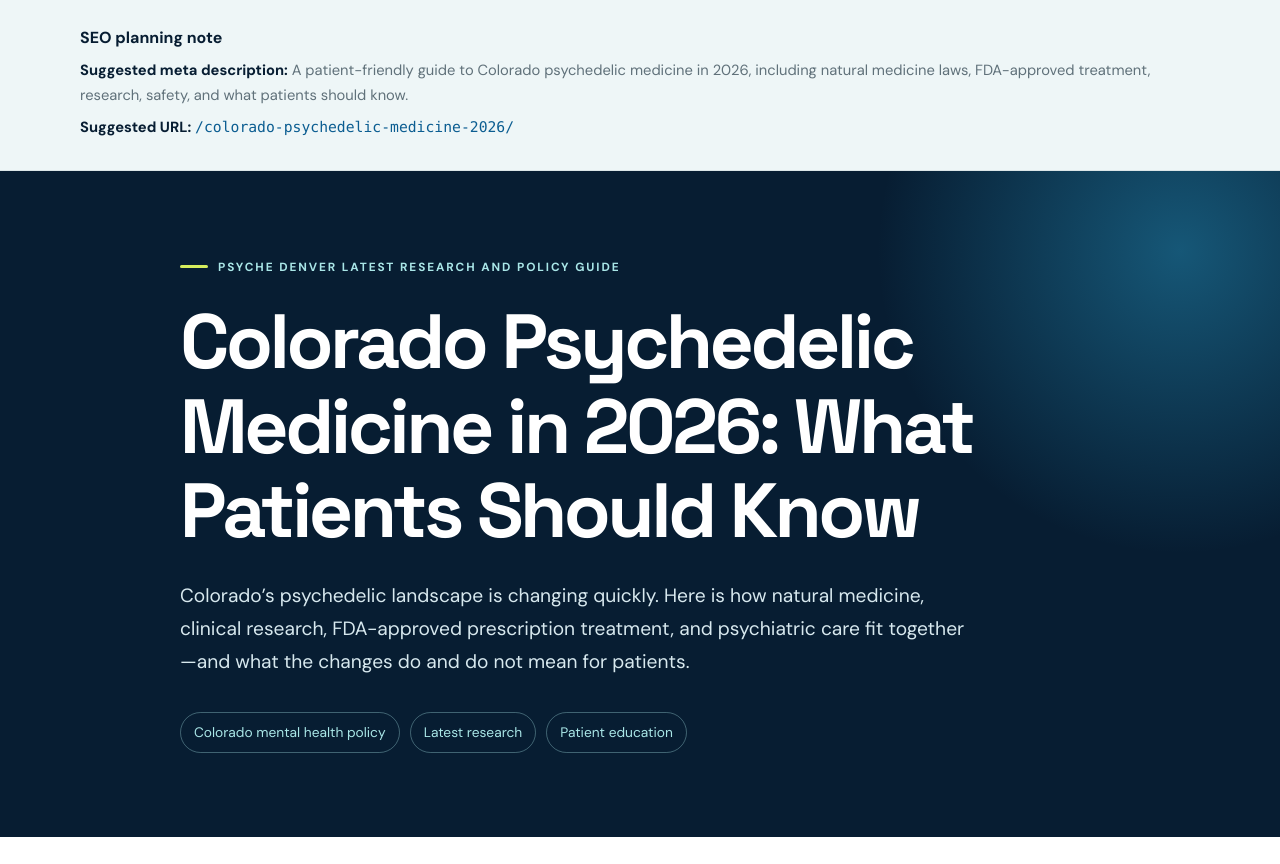
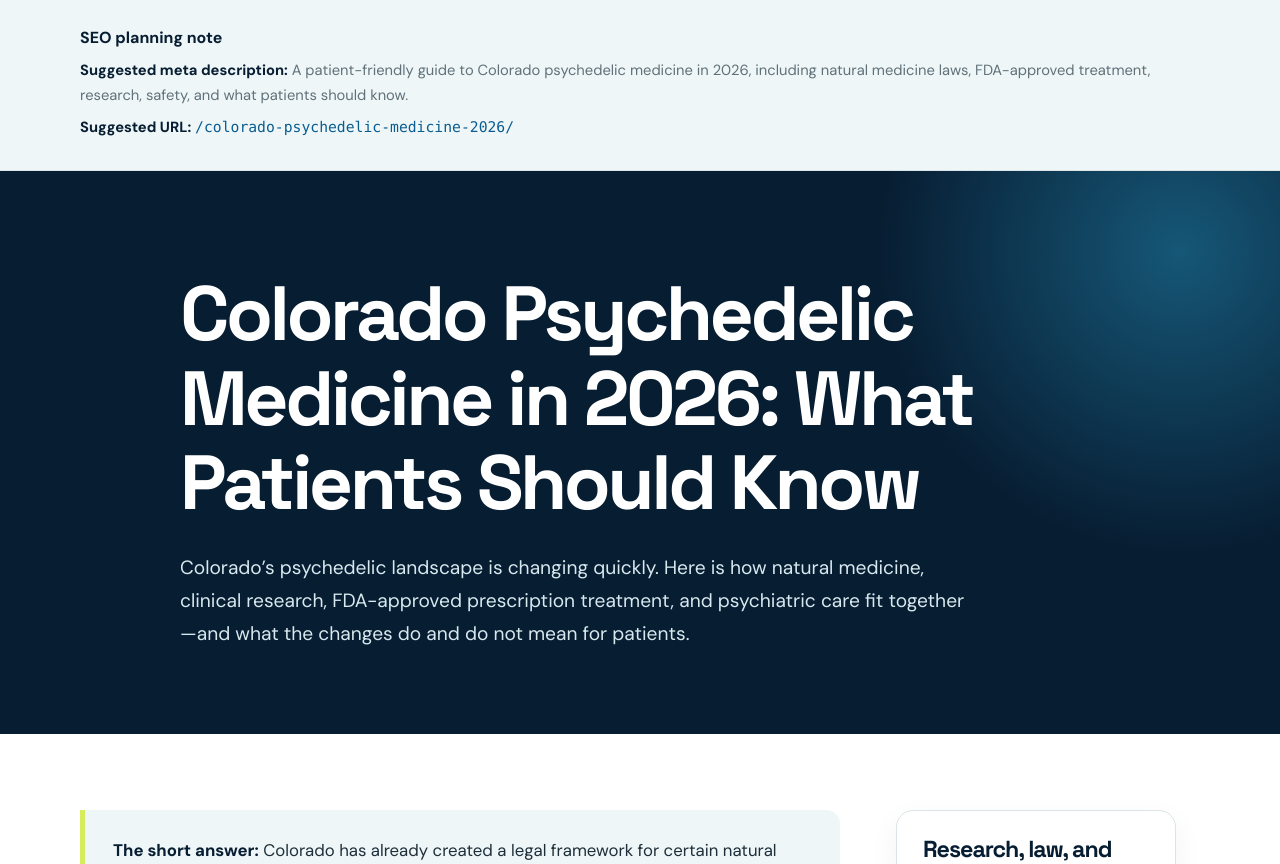
Before and after one commit to paulw-git/seo-client-reports, a plain HTML site: page psyche-denver-colorado-psychedelic-medicine-2026/index.html in a window 1280 px wide. Shown: the top 864 px of the page. Drawn offline with Linux system fonts and the light colour scheme.

Commit message:
Simplify Psyche article hero presentation
Co-authored-by: Manus <dev-agent@manus.ai>

```diff
--- a/psyche-denver-colorado-psychedelic-medicine-2026/index.html
+++ b/psyche-denver-colorado-psychedelic-medicine-2026/index.html
@@ -32,8 +32,7 @@
 <body>
 <main>
 <section class="seo-note"><div class="shell"><strong>SEO planning note</strong><p><strong>Suggested meta description:</strong> A patient-friendly guide to Colorado psychedelic medicine in 2026, including natural medicine laws, FDA-approved treatment, research, safety, and what patients should know.</p><p><strong>Suggested URL:</strong> <code>/colorado-psychedelic-medicine-2026/</code></p></div></section>
-
-<section class="hero"><div class="shell hero-inner"><span class="eyebrow">Psyche Denver latest research and policy guide</span><h1>Colorado Psychedelic Medicine in 2026: What Patients Should Know</h1><p class="dek">Colorado’s psychedelic landscape is changing quickly. Here is how natural medicine, clinical research, FDA-approved prescription treatment, and psychiatric care fit together—and what the changes do and do not mean for patients.</p><div class="hero-tags"><span class="tag">Colorado mental health policy</span><span class="tag">Latest research</span><span class="tag">Patient education</span></div></div></section>
+<section class="hero"><div class="shell hero-inner"><h1>Colorado Psychedelic Medicine in 2026: What Patients Should Know</h1><p class="dek">Colorado’s psychedelic landscape is changing quickly. Here is how natural medicine, clinical research, FDA-approved prescription treatment, and psychiatric care fit together—and what the changes do and do not mean for patients.</p></div></section>
 <section class="article"><div class="shell article-grid"><article class="prose">
 <div class="lede-box"><strong>The short answer:</strong> Colorado has already created a legal framework for certain natural medicines, and the state has also enacted a future pathway for FDA-approved prescription products containing Schedule I substances. Those developments do not mean that every psychedelic is an approved medical treatment, that every psychedelic service is medically supervised, or that every psychiatric practice provides psychedelic-assisted therapy.</div>
 <p>News about psychedelics can be difficult to follow because several different systems are developing at the same time. Colorado has a natural-medicine program. Researchers are studying compounds such as psilocybin and MDMA for mental-health conditions. Federal agencies decide whether a drug can be marketed as a prescription treatment. Colorado lawmakers are also deciding how state law should respond if those approvals occur.</p>
```
